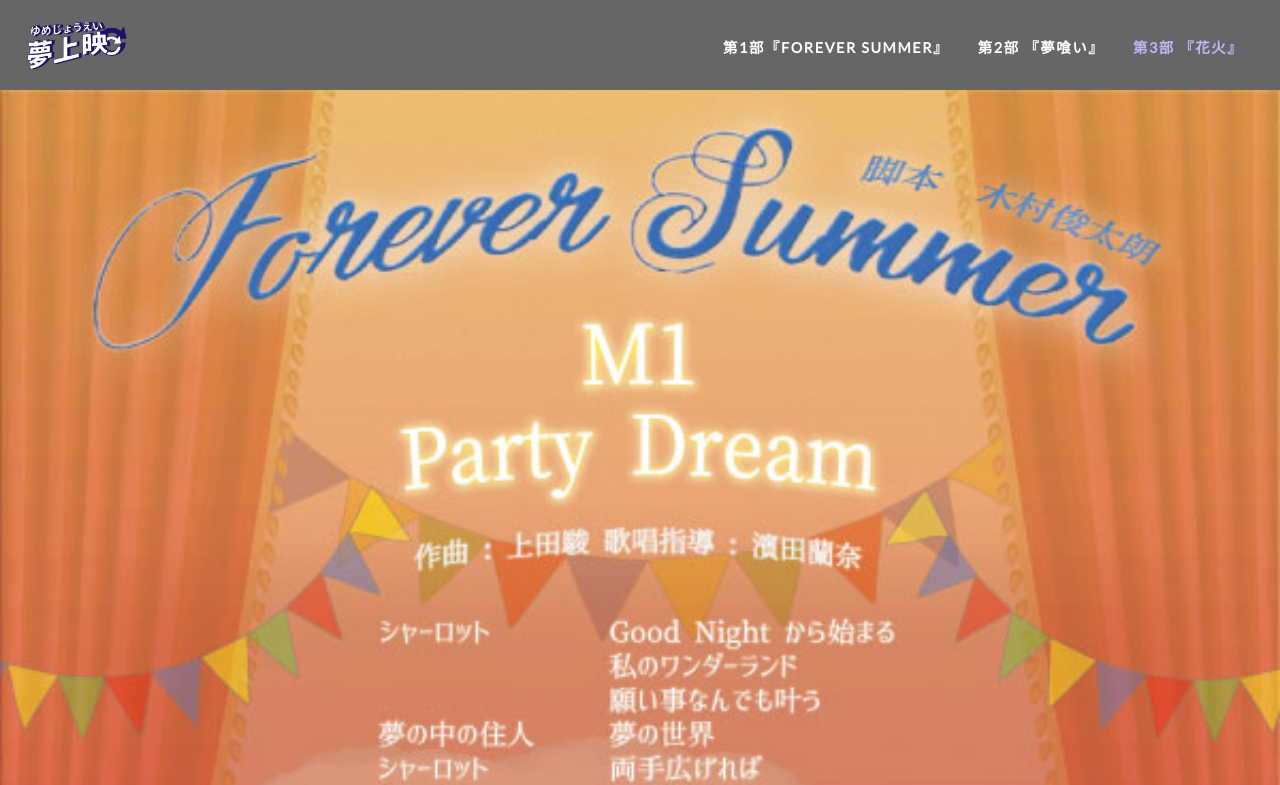
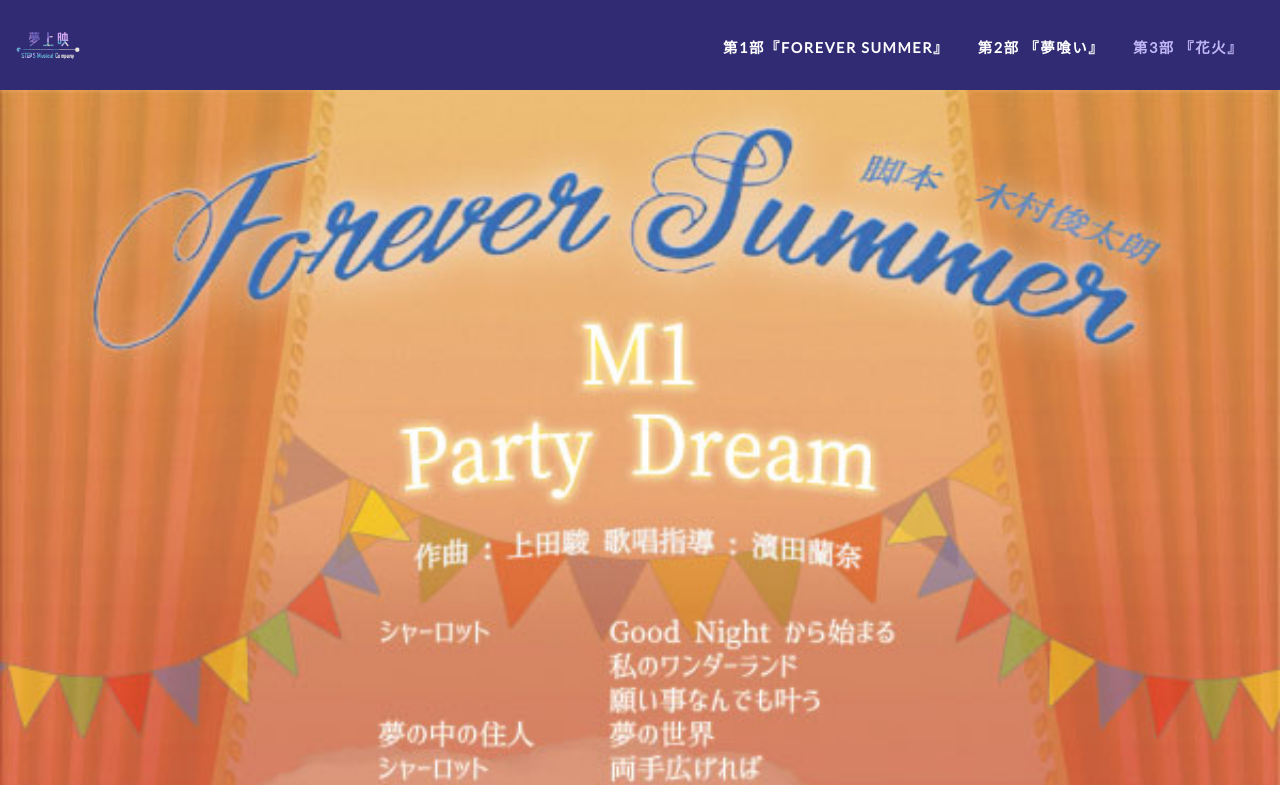
Before and after one commit to momo100otake/yumejouei, a plain HTML site: page index.html in a window 1280 px wide. Shown: the top 785 px of the page. Drawn offline with Linux system fonts and the light colour scheme.

Commit message:
navigation 修正

```diff
--- a/index.html
+++ b/index.html
@@ -14,7 +14,7 @@
 <!-- ====================================================================================================== -->
 <!-- start Navigation bar -->
 	<nav class="navbar navbar-expand-xl navbar-dark bg-dark">
-		<a class="navbar-brand"><img class="logo-img" src="img/logo.png"></a>
+		<a class="navbar-brand"><img class="logo-img" src="img/logo2.png"></a>
 		<button class="navbar-toggler" type="button" data-toggle="collapse" data-target="#navbarResponsive">
 			<span class="navbar-toggler-icon"></span>
 		</button>
--- a/style.css
+++ b/style.css
@@ -16,7 +16,7 @@ body {
   font-weight: 700;
   font-size: .9rem;
   letter-spacing: .1rem;
-  background: rgba(0,0,0,0.6)!important;
+  background-color: rgba(27,20,100,0.9)!important;
   position: -webkit-sticky;
   position: sticky;
   top: 0;
```
Also changed, not shown: img/logo2.png (added).
